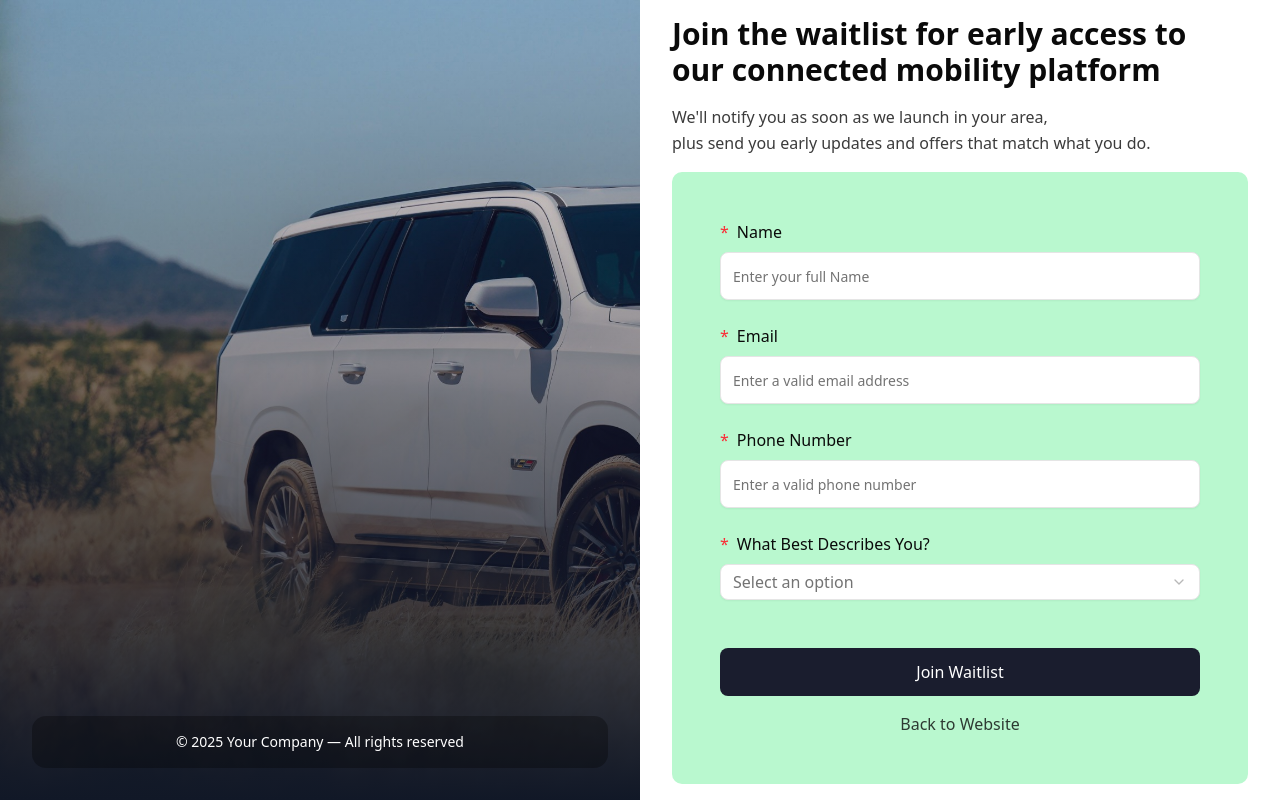
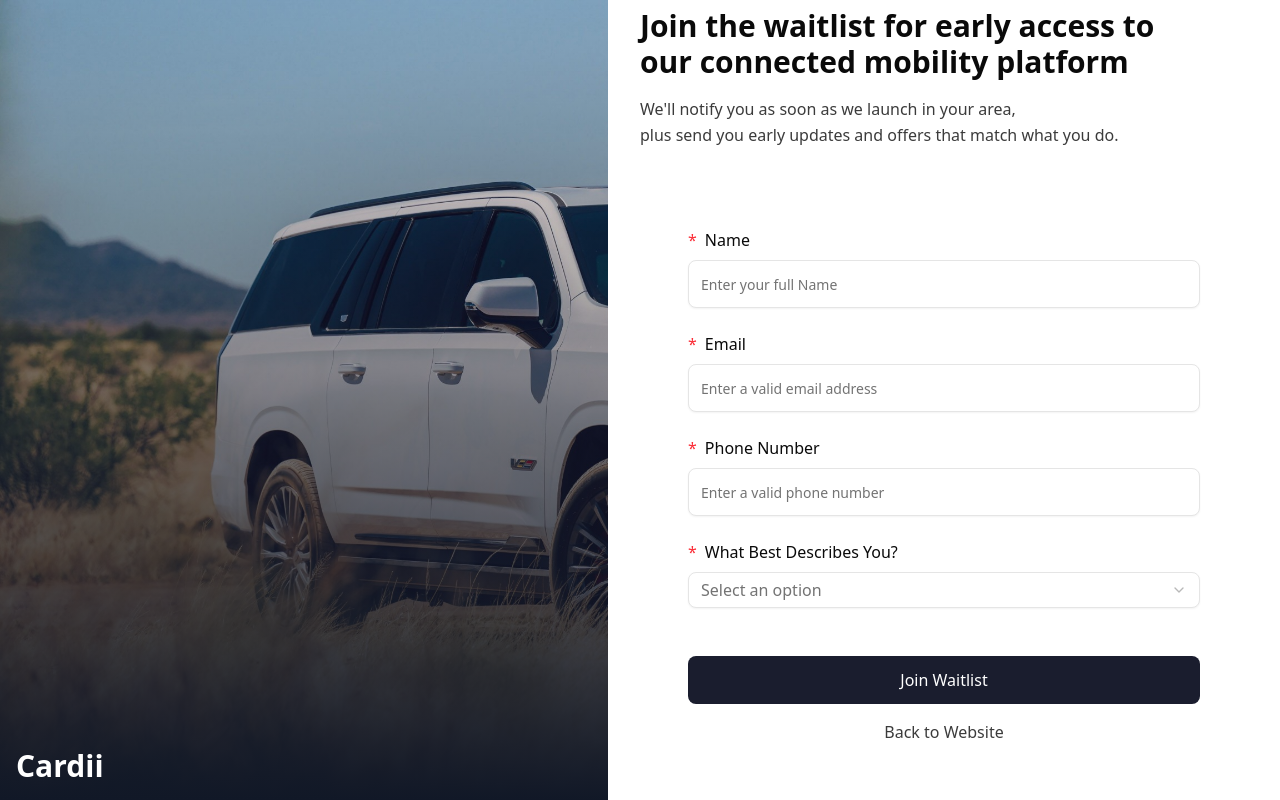
Before and after one commit to NADABS/cardii-service-frontend, a Next.js app: page /register in a window 1280 px wide. Built offline with nearby package versions, Linux system fonts and the light colour scheme.

Commit message:
Refactored styling for registration components

```diff
--- a/src/components/registration/OTPVerification.tsx
+++ b/src/components/registration/OTPVerification.tsx
@@ -133,13 +133,13 @@ export function OTPVerification({ phoneNumber, onVerify, onBack, setActiveCompon
                 </div>
 
                 <div className="text-center text-sm text-foreground/80">
-                    Didn&apos;t receive OTP?,{" "}
+                    Didn&apos;t receive OTP?{" "}
                     <button
                         type="button"
                         onClick={handleResend}
                         disabled={countdown > 0}
                         className={`font-medium underline ${
-                            countdown > 0 ? "text-foreground/40 cursor-not-allowed" : "text-foreground hover:text-foreground/80"
+                            countdown > 0 ? "text-foreground/40 cursor-not-allowed" : " text-blue-400 hover:text-blue-600"
                         }`}
                     >
                         Resend
--- a/src/components/registration/RegistrationLayout.tsx
+++ b/src/components/registration/RegistrationLayout.tsx
@@ -7,7 +7,7 @@ const RegistrationLayout = ({children}: PropsWithChildren) => {
             <div className="hidden lg:flex h-screen w-full relative">
                 {/* Background image + gradient */}
                 <div
-                    className="absolute inset-0 bg-cover bg-center"
+                    className="absolute inset-0 bg-cover bg-center "
                     style={{
                         backgroundImage: "url('/images/escalade.jpg')",
                     }}
@@ -16,9 +16,9 @@ const RegistrationLayout = ({children}: PropsWithChildren) => {
                 </div>
 
                 {/* Left side (image visible) */}
-                <div className="flex-1 relative flex flex-col justify-end text-white p-8">
-                    <footer className="bg-black/30 p-4 rounded-xl text-sm text-center">
-                        © 2025 Your Company — All rights reserved
+                <div className="flex-1 relative flex flex-col justify-end text-white ">
+                    <footer className=" p-4 font-bold  text-3xl text-left">
+                        Cardii
                     </footer>
                 </div>
 
--- a/src/components/registration/WaitListForm.tsx
+++ b/src/components/registration/WaitListForm.tsx
@@ -28,9 +28,9 @@ export function WaitlistForm({setActiveComponent}: Props) {
     }
 
     return (
-        <div className="w-full max-w-2xl bg-green-200 rounded-lg p-8 md:p-12">
+        <div className="w-full max-w-2xl  rounded-lg sm:mt-4 md:p-12">
 
-            <form onSubmit={handleSubmit} className="space-y-6">
+            <form onSubmit={handleSubmit} className="space-y-6 sm:justify-start">
                 <div className="space-y-2">
                     <Label htmlFor="name" className="text-base font-normal">
                         <span className="text-red-500">*</span>Name
```
